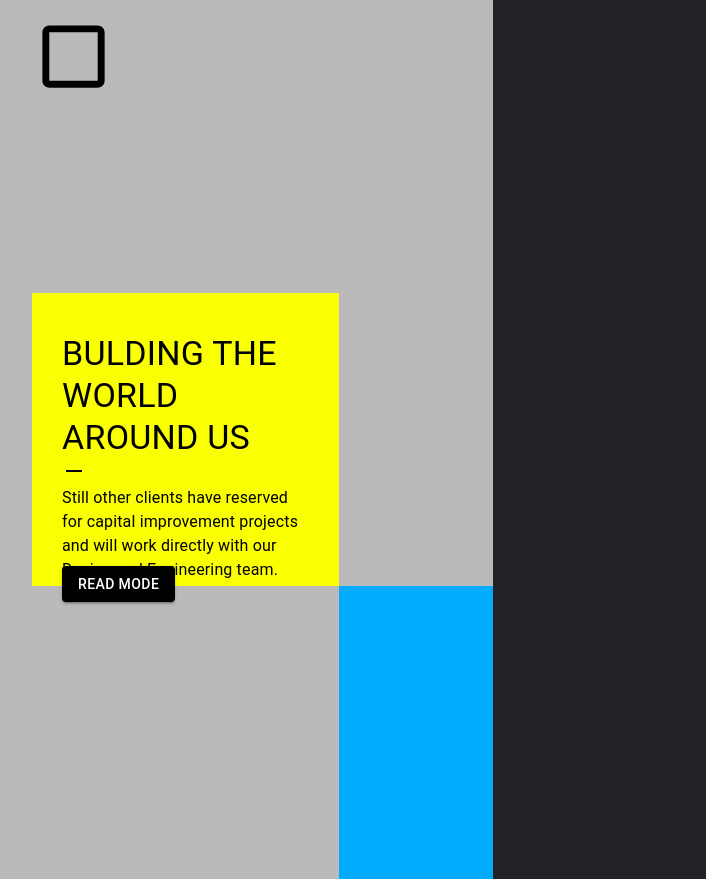
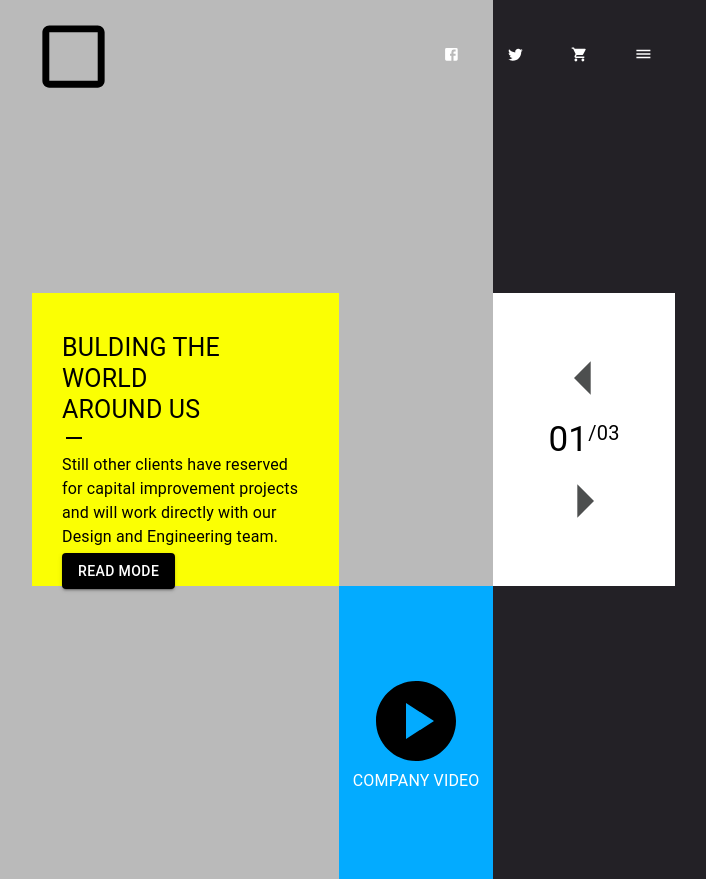
Before and after one commit to Ilya199319922020/react-js-mui-fdn, a React (Create React App) app: page / in a window 1280 px wide. Shown: the whole page, without its empty margins (343-1049 px from the left). Built offline with nearby package versions, Linux system fonts and the light colour scheme; a web font is replaced by a local one.

Commit message:
header block completed

```diff
--- a/src/components/Header/Header.jsx
+++ b/src/components/Header/Header.jsx
@@ -2,6 +2,8 @@ import { Box, Grid } from '@mui/material';
 import React from 'react';
 import CropDinIcon from '@mui/icons-material/CropDin';
 import WraperHeader from './WraperHeader/WraperHeader';
+import LowerHeader from './LowerHeader/LowerHeader';
+import SiseBarHeader from './SiseBarHeader/SiseBarHeader';
 
 const Header = () => {
 
@@ -53,27 +55,8 @@ const Header = () => {
 							}}
 						/>
 					</Grid>
-					<WraperHeader/>
-					<Grid
-						item
-						md={8}
-
-						sx={{
-							maxWidth: '586px',
-							minHeight: '293px',
-						}}
-					>
-					</Grid>
-					<Grid
-						item md={4}
-						sm={12}
-						sx={{
-							maxWidth: '1254px',
-							minHeight: '293px',
-							bgcolor: '#03abff',
-						}}
-					>
-					</Grid>
+					<WraperHeader />
+					<LowerHeader />
 				</Grid>
 			</Grid>
 			<Grid
@@ -90,6 +73,7 @@ const Header = () => {
 					pt: 0
 				}}
 			>
+				<SiseBarHeader />
 			</Grid>
 		</Grid>
 	);
--- /dev/null
+++ b/src/components/Header/LowerHeader/LowerHeader.jsx
@@ -0,0 +1,50 @@
+import { Grid, Typography } from '@mui/material';
+import React from 'react';
+import PlayCircleIcon from '@mui/icons-material/PlayCircle';
+
+const LowerHeader = () => {
+	return (
+		<>
+			<Grid
+				item
+				md={8}
+				sx={{
+					maxWidth: '586px',
+					maxHeight: '293px',
+				}}
+			>
+			</Grid>
+			<Grid
+				item
+				md={4}
+				sm={12}
+				sx={{
+					maxWidth: '1254px',
+					minHeight: '293px',
+					bgcolor: '#03abff',
+
+				}}
+				container
+				direction="column"
+				alignItems="center"
+				justifyContent={"center"}
+			>
+				<PlayCircleIcon
+
+					sx={{
+						fontSize: '600%',
+						textAlign: 'center',
+						verticalAlign: 'middle',
+					}}
+				/>
+				<Typography
+					color="white"
+				>
+					COMPANY VIDEO
+				</Typography>
+			</Grid>
+		</>
+	);
+};
+
+export default LowerHeader;
--- /dev/null
+++ b/src/components/Header/SiseBarHeader/SiseBarHeader.jsx
@@ -0,0 +1,147 @@
+import React from 'react';
+import { Box, Button, ButtonGroup, Grid, Typography } from '@mui/material';
+import TwitterIcon from '@mui/icons-material/Twitter';
+import FacebookIcon from '@mui/icons-material/Facebook';
+import ShoppingCartIcon from '@mui/icons-material/ShoppingCart';
+import DehazeIcon from '@mui/icons-material/Dehaze';
+import ArrowRightIcon from '@mui/icons-material/ArrowRight';
+import ArrowLeftIcon from '@mui/icons-material/ArrowLeft';
+
+const SiseBarHeader = () => {
+	return (
+		<>
+			<Grid
+				container
+				md={12}
+				sm={12}
+				xs={12}
+				sx={{
+					pr: '80px'
+				}}
+			>
+				<Grid
+					item
+					md={6}
+					sx={{
+						maxWidth: '293px',
+						height: '293px',
+					}}
+				>
+					<Box
+						display={'flex'}
+						direction={"row"}
+						alignItems="center"
+						justifyContent={"end"}
+						variant="text"
+						sx={{
+							pt: '40px',
+							border: '0px',
+							bgcolor: '#232126'
+						}}
+					>
+						<Button
+							sx={{
+								p: '0px'
+							}}
+						>
+							<FacebookIcon
+								sx={{
+									color: 'white',
+									fontSize: '120%'
+								}}
+							/>
+						</Button>
+						<Button>
+							<TwitterIcon
+								sx={{
+									color: 'white',
+									fontSize: '120%'
+								}}
+							/>
+						</Button>
+						<Button>
+							<ShoppingCartIcon
+								sx={{
+									color: 'white',
+									fontSize: '120%'
+								}}
+							/>
+						</Button>
+						<Button>
+							<DehazeIcon
+								sx={{
+									color: 'white',
+									fontSize: '120%'
+								}}
+							/>
+						</Button>
+					</Box>
+				</Grid>
+				<Grid
+					item
+					md={6}
+					sx={{
+						width: '293px',
+						height: '293px',
+						maxHeight: '293px',
+					}}
+				>
+				</Grid>
+				<Grid
+					item
+					md={6}
+					sx={{
+						backgroundColor: 'white',
+						maxWidth: '293px',
+						height: '293px',
+						maxHeight: '293px',
+					}}
+					container
+					direction="column"
+					alignItems="center"
+					justifyContent={"center"}
+				>
+					<ArrowLeftIcon
+						sx={{
+							color: '#4d4f4f',
+							fontSize: '500%'
+						}}
+					/>
+					<Box
+						display={"flex"}
+					>
+						<Typography
+							variant="h4"
+							sx={{
+								fontSize: '35px'
+							}}
+						>
+							01
+						</Typography>
+						<Typography
+							variant="body1"
+							sx={{
+								fontSize: '20px'
+							}}
+						>
+							/03
+						</Typography>
+					</Box>
+					<ArrowRightIcon
+						sx={{
+							color: '#4d4f4f',
+							fontSize: '500%'
+						}}
+					/>
+				</Grid>
+				<Grid
+					item
+					md={12}
+				>
+				</Grid>
+			</Grid>
+		</>
+	);
+};
+
+export default SiseBarHeader;
--- a/src/components/Header/WraperHeader/WraperHeader.jsx
+++ b/src/components/Header/WraperHeader/WraperHeader.jsx
@@ -14,8 +14,6 @@ const WraperHeader = () => {
 					maxWidth: '586px',
 					maxHeight: '293px',
 					bgcolor: '#fbff03',
-					// 	py: '40px',
-					// 	px: '30px',
 				}}
 			>
 				<Box
@@ -26,6 +24,9 @@ const WraperHeader = () => {
 				>
 					<Typography
 						variant="h4"
+						sx={{
+							fontSize: '25px'
+						}}
 					>
 						BULDING THE WORLD
 						<div>
@@ -40,7 +41,7 @@ const WraperHeader = () => {
 					<Typography
 						sx={{
 							height: '30px',
-							pb: '50px'
+							pb: '70px'
 						}}
 					>
 						Still other clients have reserved for capital improvement projects and will work directly with our Design and Engineering team.
@@ -60,7 +61,8 @@ const WraperHeader = () => {
 
 			</Grid>
 			<Grid
-				item md={4}
+				item
+				md={4}
 				sx={{
 					maxWidth: '1254px',
 					minHeight: '293px',
```
Lines whose indentation alone changed are shown as unchanged.
